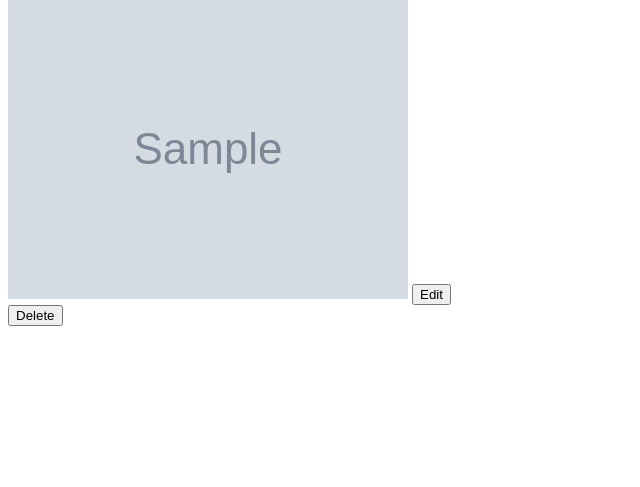
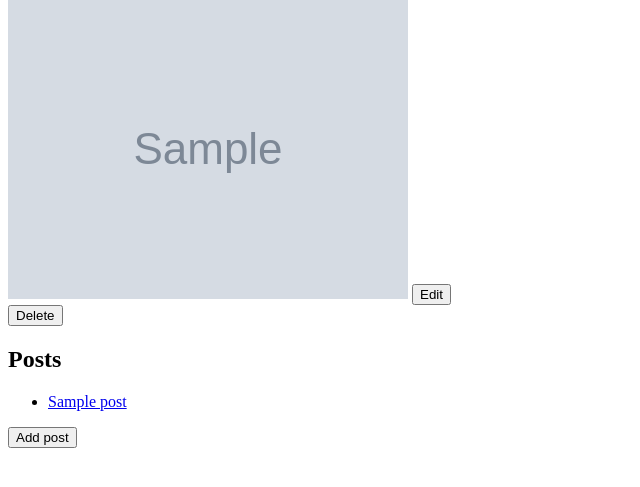
Before and after one commit to evanhesketh/flask-blogly, a Flask app: page /users/1 in a window 1280 px wide. Shown: the part 81-568 px from the top of the page, without its empty margins (0-640 px from the left). Run offline with Flask 2, Linux system fonts and the light colour scheme; tables that the repository leaves empty hold one stand-in row (values such as "Sample post"); grey boxes marked "Sample" are stand-in pictures.

Commit message:
Add post routes, post function

```diff
--- a/app.py
+++ b/app.py
@@ -111,3 +111,51 @@ def delete_user(user_id):
     db.session.commit()
 
     return redirect('/users')
+
+
+# Post routes
+
+@app.get("/users/<int:user_id>/posts/new")
+def show_add_post_form(user_id):
+    """Shows add post form"""
+    user = User.query.get_or_404(user_id)
+    return render_template("new_post.html", user=user)
+
+@app.post("/users/<int:user_id>/posts/new")
+def add_post(user_id):
+    """Adds post and redirects to user detail page"""
+    user = User.query.get_or_404(user_id)
+
+    title = request.form["title"]
+    content = request.form["content"]
+
+    if not title or not content:
+        flash("Posts must contain a title and text content")
+        return render_template("new_post.html", user=user)
+
+
+    new_post = Post(title=title, content=content, user_id=user_id)
+
+    db.session.add(new_post)
+    db.session.commit()
+
+    return redirect(f"/users/{user_id}")
+
+@app.get("/posts/<int:post_id>")
+def show_post_details(post_id):
+    """Shows post details page"""
+    post = Post.query.get_or_404(post_id)
+    return render_template("post_detail.html", post=post)
+
+@app.get("/posts/<int:post_id>/edit")
+def show_post_edit_form(post_id):
+    """Shows the edit post form"""
+
+@app.post("/posts/<int:post_id>/edit")
+def submit_post_edit_form(post_id):
+    """Submits the edit form and updates post information,
+    redirects to user details"""
+
+@app.post("/posts/<int:post_id>/delete")
+def delete_post(post_id):
+    """Deletes a given post and redirects to user details"""
--- a/models.py
+++ b/models.py
@@ -67,7 +67,7 @@ class Post(db.Model):
 
     created_at = db.Column(
         db.DateTime(timezone = True),
-        nullable = False)
+        nullable = True)
 
     user_id = db.Column(
         db.Integer,
--- a/templates/user_detail.html
+++ b/templates/user_detail.html
@@ -10,4 +10,16 @@
 <a href="/users/{{user.id}}/edit"><button id="user-edit">Edit</button></a>
 <form action="/users/{{user.id}}/delete" method="POST"><button id="user-delete">Delete</button></form>
 
+<h2>Posts</h2>
+
+<ul class="posts-list">
+  {% for post in user.posts %}
+  <li class="post-list-elem"><a href="/posts/{{post.id}}">{{post.title}}</a></li>
+  {% endfor %}
+</ul>
+
+<a href="/users/{{user.id}}/posts/new">
+  <button>Add post</button>
+</a>
+
 {% endblock %}
```
Also changed, not shown: seed.py (+31 -0 lines), templates/edit_post.html (added, +26 -0 lines), templates/new_post.html (added, +27 -0 lines), templates/post_detail.html (added, +23 -0 lines).
